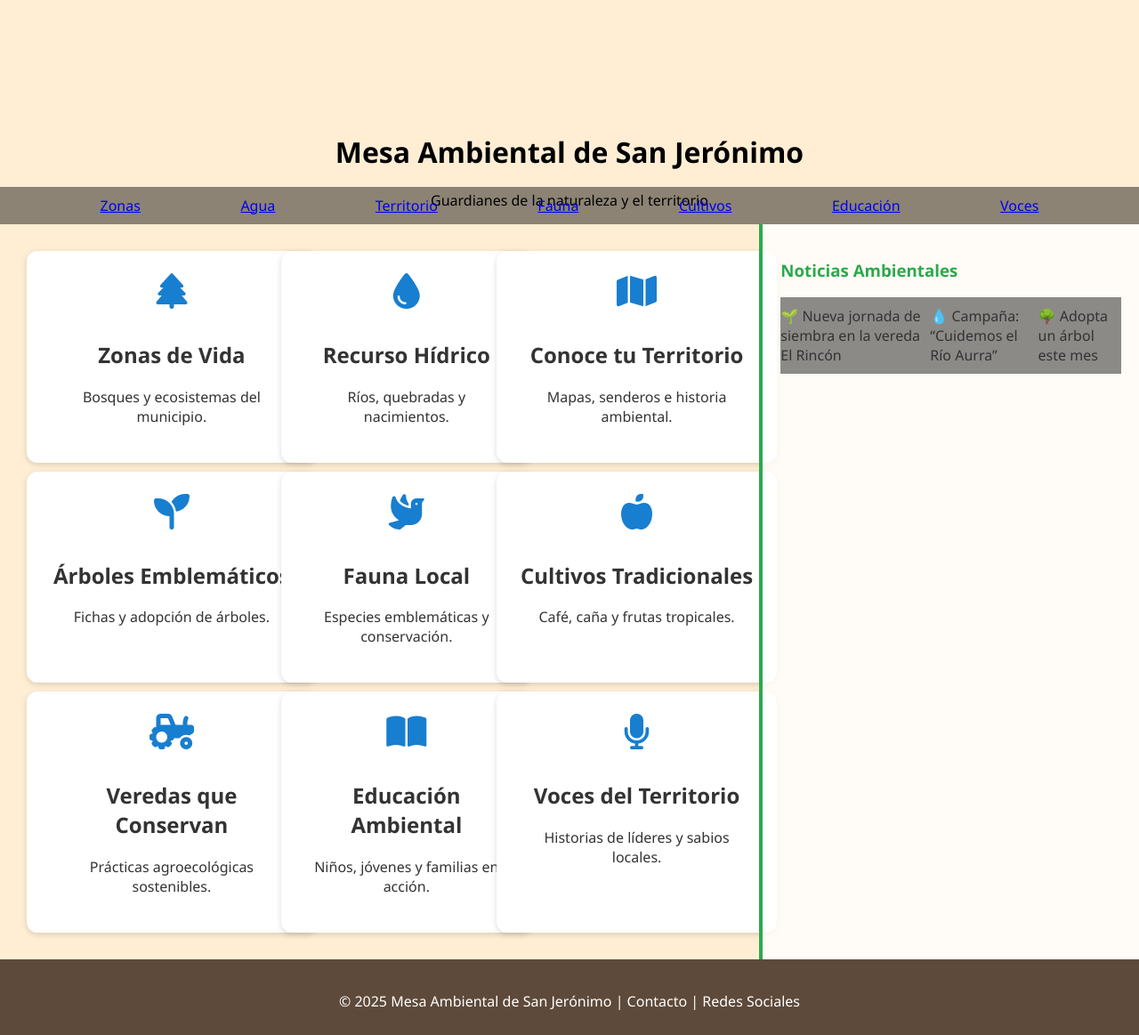
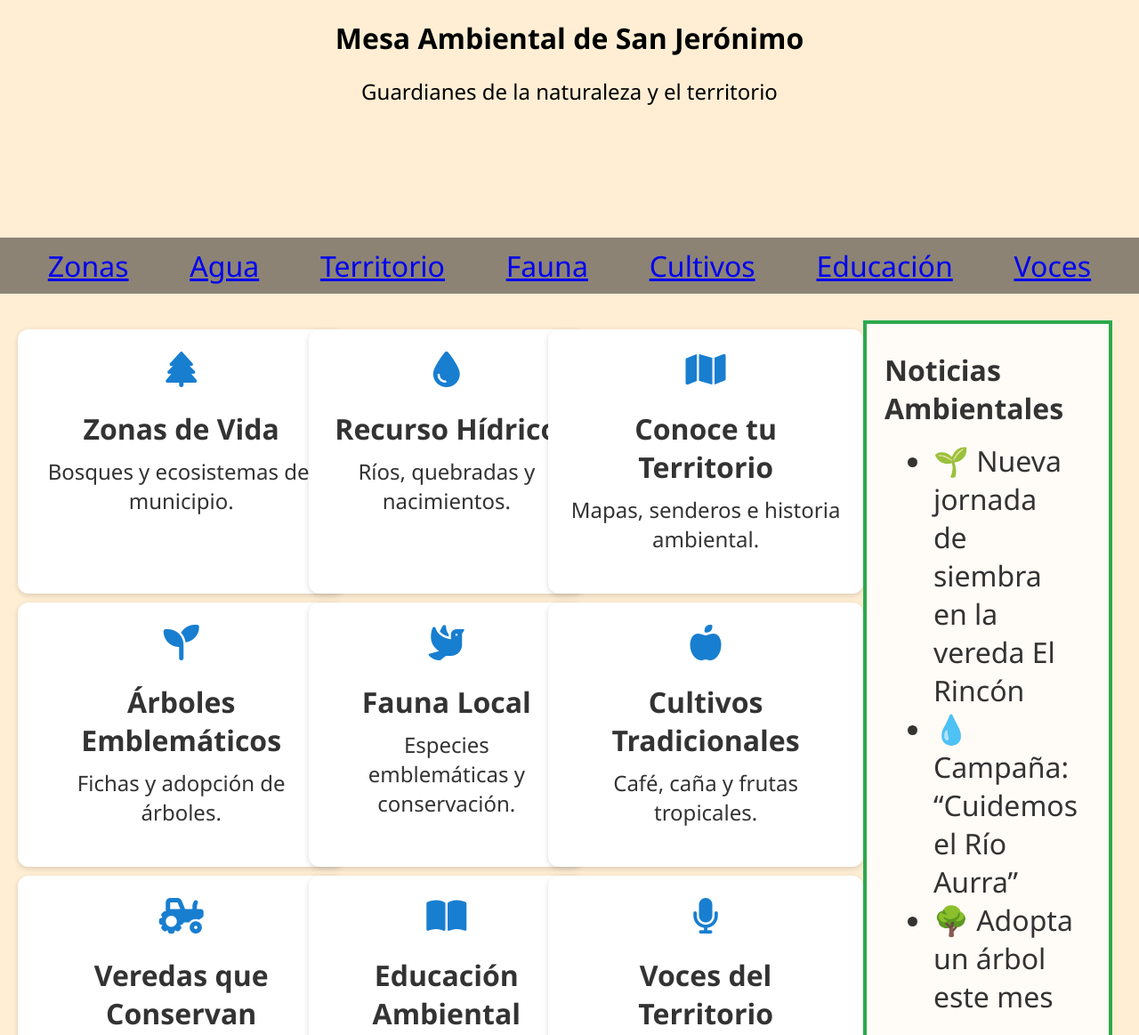
Before and after one commit to BastidasManuel/mesa-ambiental, a plain HTML site: page index.html in a window 1280 px wide. Shown: the top 1163 px of the page at 89% size. Drawn offline with Linux system fonts and the light colour scheme.

Commit message:
se quitaron posiciones absolutas y relativas

```diff
--- a/assets/css/style.css
+++ b/assets/css/style.css
@@ -7,15 +7,14 @@
   --marron: #5E4A3A;
 }
 
-/* ========== BASE GENERAL ========== */
 body {
   display: grid;
   grid-template-areas:
     "header header header"
     "main main aside"
     "footer footer footer";
-  grid-template-columns: 1fr 1fr 1fr;
-  grid-template-rows: 1fr auto 1fr;
+  grid-template-columns: 1.5fr 1.5fr 1fr;
+  grid-template-rows: 1fr 3fr 1fr;
   min-height: 100vh;
   margin: 0;
   font-family: "Segoe UI", Tahoma, Geneva, Verdana, sans-serif;
@@ -32,23 +31,16 @@ header {
   background: url("../images/SanJeronimoConDrawio.png") no-repeat center/cover;
   color: black;
   text-align: center;
-  position: relative;
-}
-
-.header-content {
-  margin-top: 10%;
 }
 
 nav {
   display: flex;
   flex-direction: column;
   width: 100%;
-  position: absolute;
   bottom: 0;
 }
 
-/* ====== NAV DENTRO DEL HEADER ====== */
-ul{
+nav ul{
   display: flex;
   justify-content: space-evenly; /* 🔹 Distribuye los <li> uniformemente */
   align-items: center;
@@ -57,6 +49,20 @@ ul{
   padding: 10px 0;
   width: 100%;
   background: rgba(0, 0, 0, 0.45);
+}
+
+li {
+  margin: 0 15px;
+  font-size: 2em;
+}
+
+h2 {
+  font-size: 2em;
+  margin: 10px 0;
+}
+p {
+  font-size: 1.5em;
+  margin: 10px 0 20px 0;
 }
 
 main nav a {
@@ -70,13 +76,13 @@ main nav a:hover {
   color: var(--amarillo);
 }
 
-/* ========== MAIN ========== */
 main {
   grid-area: main;
   display:grid;
   grid-template: auto auto auto/auto auto auto;
   gap: 10px;
-  padding: 30px;
+  padding: 20px;
+  margin: 20px 0;
 }
 
 .tematicas-grid {
@@ -124,11 +130,12 @@ main {
 }
 
 /* ========== ASIDE ========== */
-.aside {
+aside {
   grid-area: aside;
   background: #ffffffcc;
-  border-left: 4px solid var(--verde);
+  border: 4px solid var(--verde);
   padding: 20px;
+  margin: 30px;
 }
 
 .aside h3 {
@@ -136,7 +143,7 @@ main {
 }
 
 /* ========== FOOTER ========== */
-.footer {
+footer {
   grid-area: footer;
   background: var(--marron);
   color: white;
--- a/index.html
+++ b/index.html
@@ -10,7 +10,7 @@
 
   <body>
     <header>
-      <div class="header-content">
+      <div>
         <h1>Mesa Ambiental de San Jerónimo</h1>
         <p>Guardianes de la naturaleza y el territorio</p>
       </div>
@@ -26,58 +26,58 @@
         </ul>
       </nav>
     </header>
-    <!-- ================= MAIN ================= -->
+
     <main>
-      <!-- GRID 3x3 DE TEMÁTICAS -->
+
       <section class="card">
         <i class="fa-solid fa-tree"></i>
-        <h2>Zonas de Vida</h3>
+        <h2>Zonas de Vida</h2>
         <p>Bosques y ecosistemas del municipio.</p>
       </section>
       <section class="card">
         <i class="fa-solid fa-droplet"></i>
-        <h2>Recurso Hídrico</h3>
+        <h2>Recurso Hídrico</h2>
         <p>Ríos, quebradas y nacimientos.</p>
       </section>
       <section class="card">
         <i class="fa-solid fa-map"></i>
-        <h2>Conoce tu Territorio</h3>
+        <h2>Conoce tu Territorio</h2>
         <p>Mapas, senderos e historia ambiental.</p>
       </section>
       <section class="card">
         <i class="fa-solid fa-seedling"></i>
-        <h2>Árboles Emblemáticos</h3>
+        <h2>Árboles Emblemáticos</h2>
         <p>Fichas y adopción de árboles.</p>
       </section>
       <section class="card">
         <i class="fa-solid fa-dove"></i>
-        <h2>Fauna Local</h3>
+        <h2>Fauna Local</h2>
         <p>Especies emblemáticas y conservación.</p>
       </section>
       <section class="card">
         <i class="fa-solid fa-apple-whole"></i>
-        <h2>Cultivos Tradicionales</h3>
+        <h2>Cultivos Tradicionales</h2>
         <p>Café, caña y frutas tropicales.</p>
       </section>
       <section class="card">
         <i class="fa-solid fa-tractor"></i>
-        <h2>Veredas que Conservan</h3>
+        <h2>Veredas que Conservan</h2>
         <p>Prácticas agroecológicas sostenibles.</p>
       </section>
       <section class="card">
         <i class="fa-solid fa-book-open"></i>
-        <h2>Educación Ambiental</h3>
+        <h2>Educación Ambiental</h2>
         <p>Niños, jóvenes y familias en acción.</p>
       </section>
       <section class="card">
         <i class="fa-solid fa-microphone"></i>
-        <h2>Voces del Territorio</h3>
+        <h2>Voces del Territorio</h2>
         <p>Historias de líderes y sabios locales.</p>
       </section>
     </main>
     <!-- ================= ASIDE ================= -->
-    <aside class="aside">
-      <h3>Noticias Ambientales</h3>
+    <aside>
+      <h2>Noticias Ambientales</h2>
       <ul>
         <li>🌱 Nueva jornada de siembra en la vereda El Rincón</li>
         <li>💧 Campaña: “Cuidemos el Río Aurra”</li>
@@ -85,7 +85,7 @@
       </ul>
     </aside>
     <!-- ================= FOOTER ================= -->
-    <footer class="footer">
+    <footer>
       <p>© 2025 Mesa Ambiental de San Jerónimo | Contacto | Redes Sociales</p>
     </footer>
     <script src="assets/js/main.js"></script>
```
